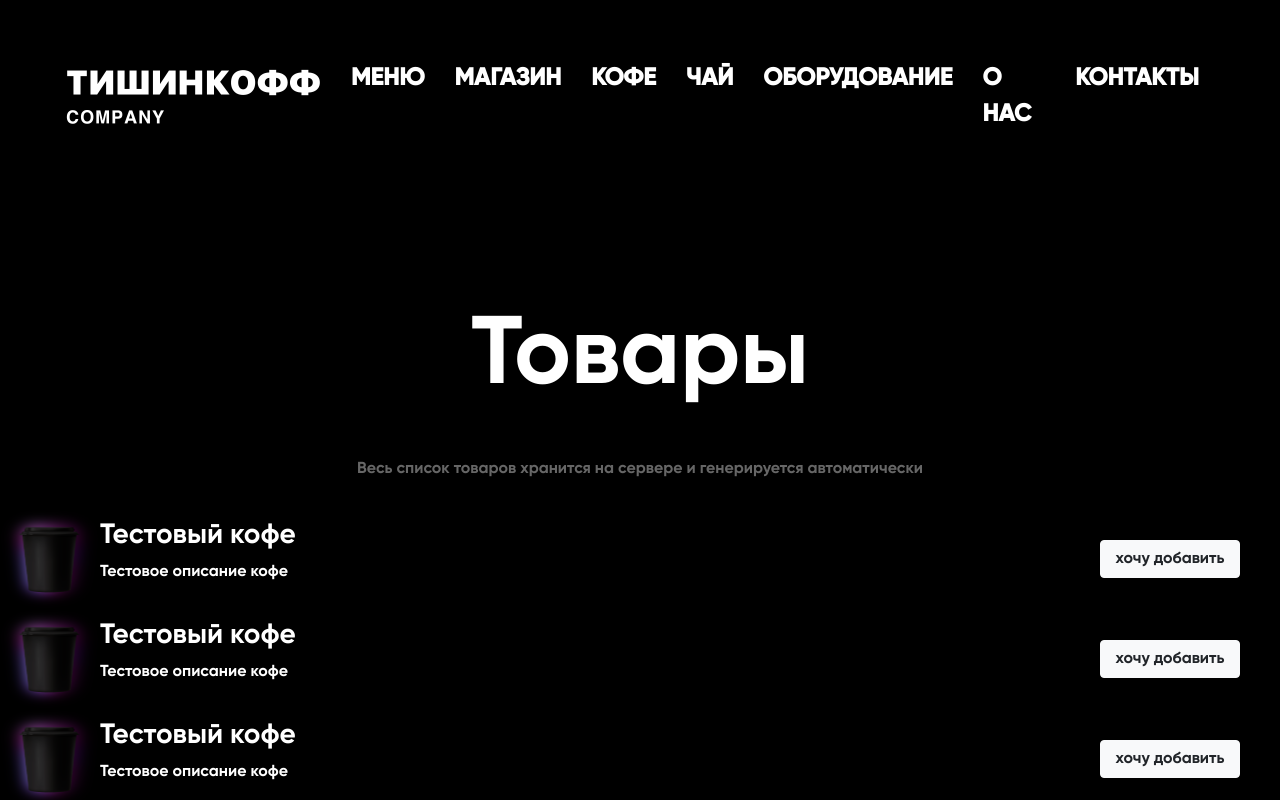
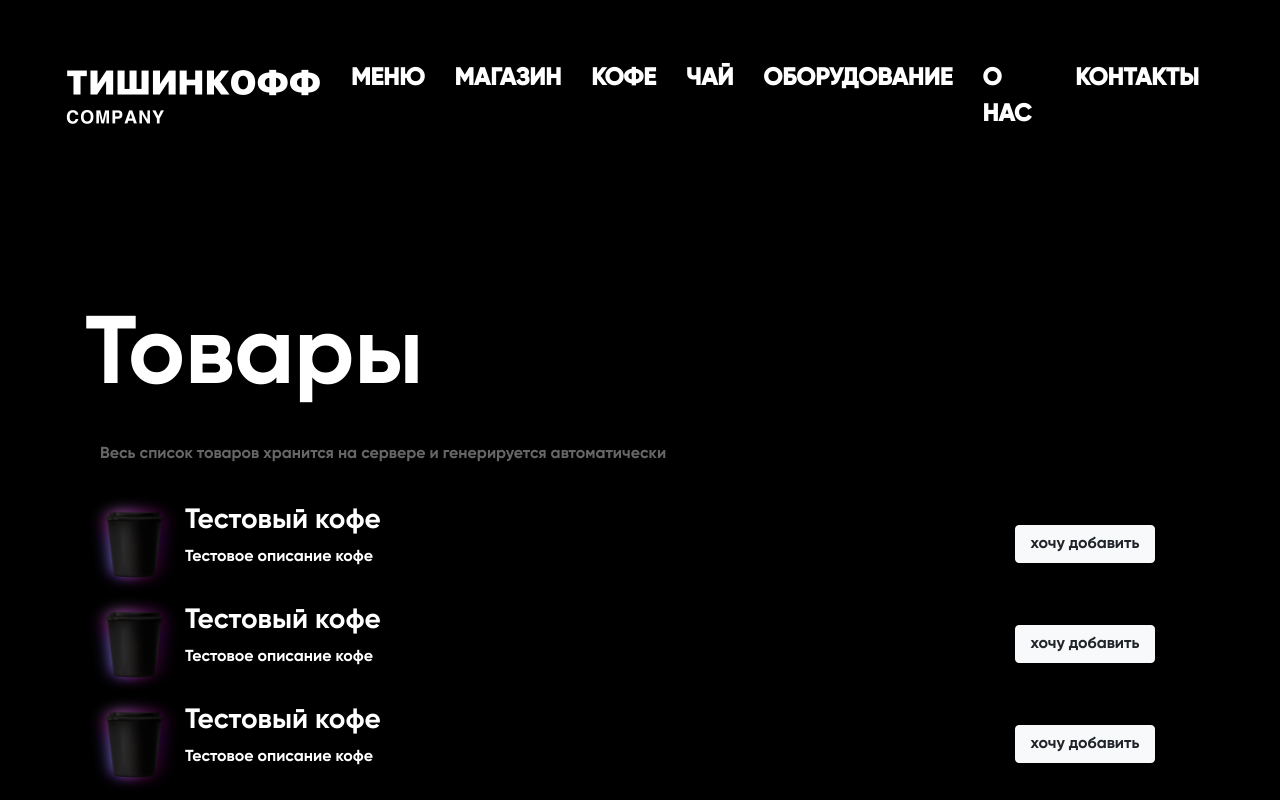
Before and after one commit to under4rest/Tishincoff, a React (Create React App) app: page /shops in a window 1280 px wide. Shown: the top 800 px of the page. Built offline with nearby package versions, Linux system fonts and the light colour scheme.

Commit message:
container fix

```diff
--- a/src/Screens/ProductListScreen/ProductList.js
+++ b/src/Screens/ProductListScreen/ProductList.js
@@ -1,6 +1,6 @@
 import React from 'react'
 import { connect } from 'react-redux'
-
+import { Container } from 'react-bootstrap'
 import ProductCard from './../../Components/ProductCard/ProductCard'
 import actionAddToCart, { actionDelFromCart } from './../../Redux/actions/addToCart'
 
@@ -10,6 +10,8 @@ class ProductList extends React.Component {
     const { coffee, cart, addToCart, delFromCart } = this.props
     return (
       <div className="holder">
+        <Container>
+
           <h1 className="under_construction">Товары</h1>
           <h6 className="under_construction_h6">Весь список товаров хранится на сервере и генерируется автоматически</h6>
           {coffee.map((element, key) => {
@@ -23,6 +25,7 @@ class ProductList extends React.Component {
           {cart.map(item => {
             return <h3>{item.good_name} c id {item.good_id} в корзине</h3>
           })}
+        </Container>
       </div>
     )
   }
```
Lines whose indentation alone changed are shown as unchanged.
